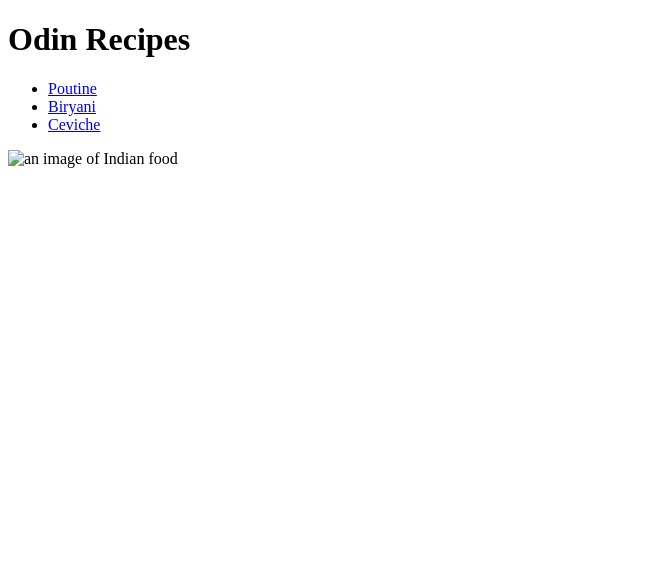
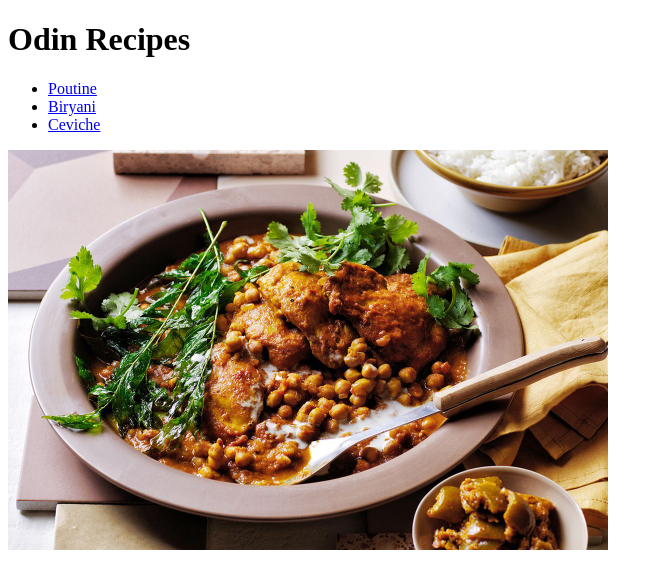
Before and after one commit to novice-invoice/odin-recipes, a plain HTML site: page index.html in a window 1280 px wide. Shown: the whole page, without its empty margins (0-663 px from the left). Drawn offline with Linux system fonts and the light colour scheme.

Commit message:
Fixed image on index image not loading

```diff
--- a/index.html
+++ b/index.html
@@ -10,6 +10,6 @@
 	<li><a href="recipes/biryani.html">Biryani</a></li>
 	<li><a href="recipes/ceviche.html">Ceviche</a></li>
 	</ul>
-	<img src="index-food-image.jpg" alt="an image of Indian food" width="600px" height="400px">
+	<img src="images/index-food-image.jpg" alt="an image of Indian food" width="600px" height="400px">
 </body>
 </html>
```
